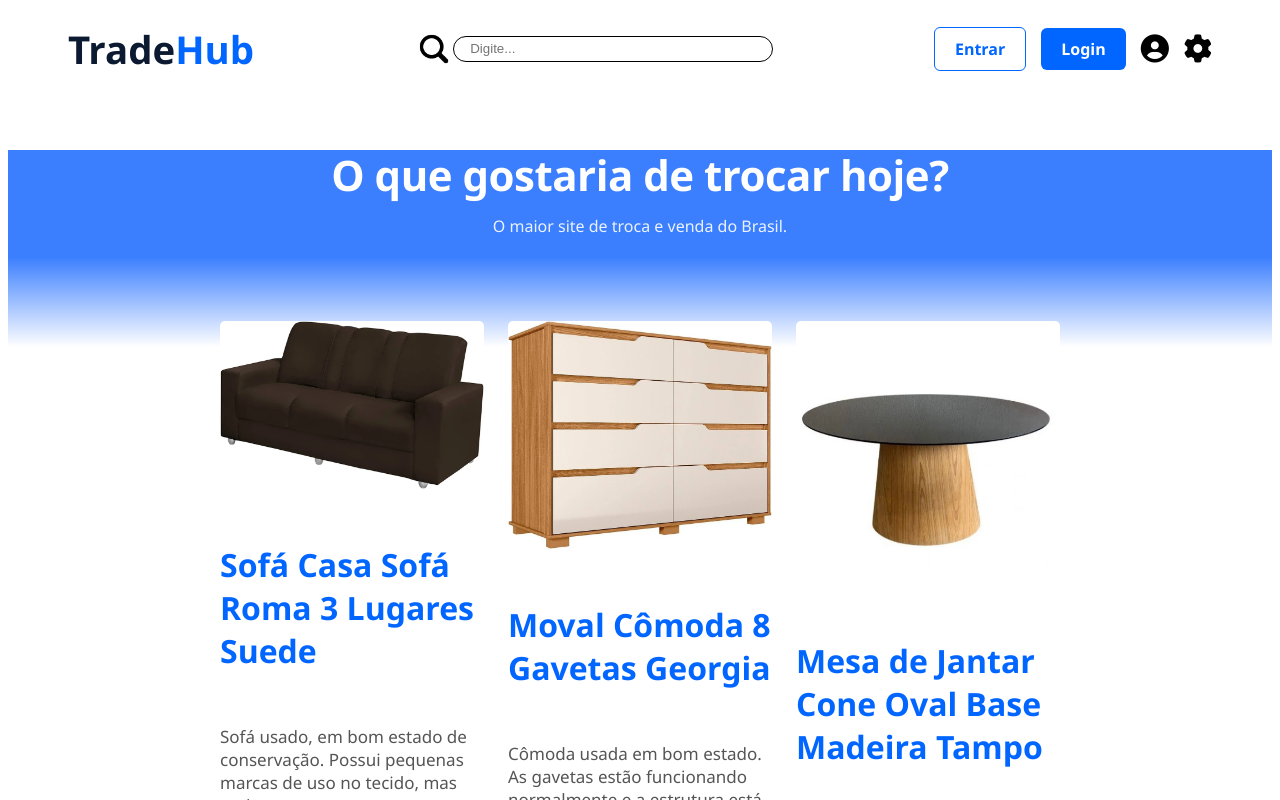
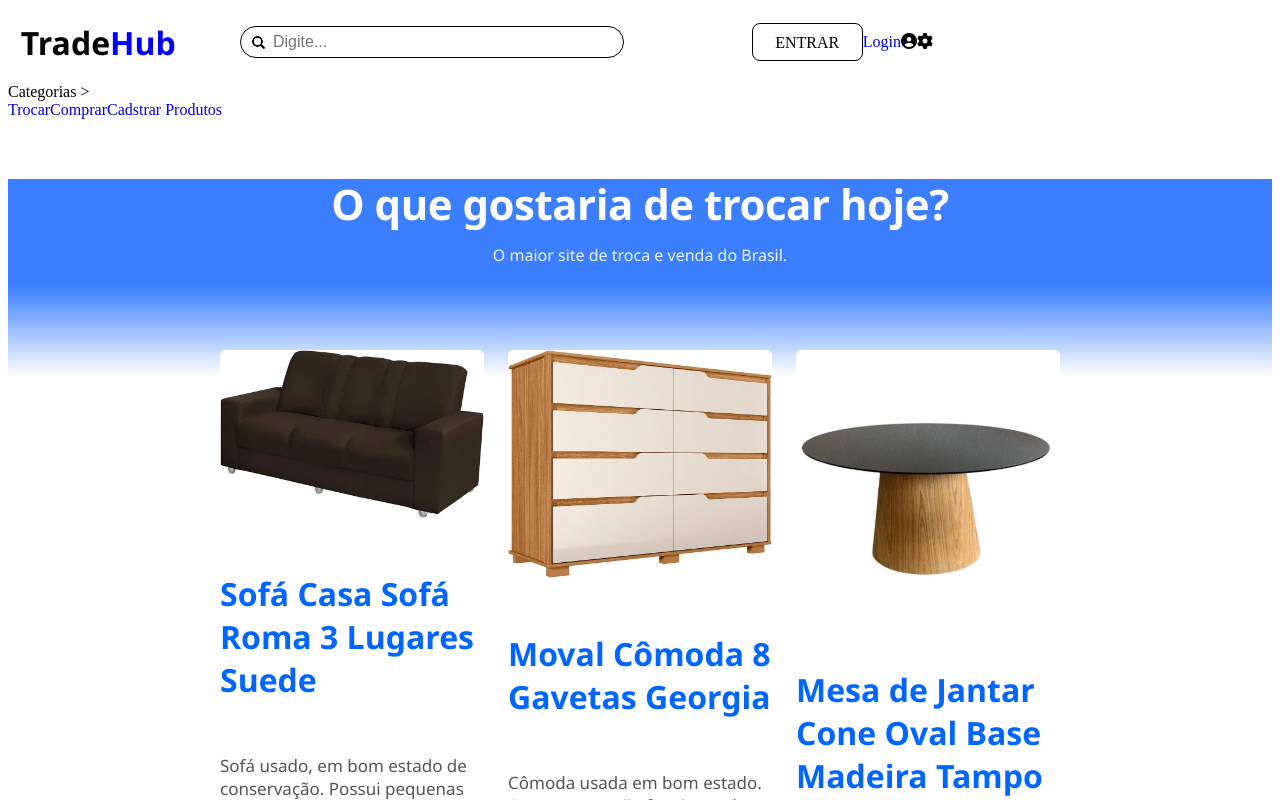
Before and after one commit to Hackathon-Trade-Hub/Trade-hub, a Vue app: page / in a window 1280 px wide. Shown: the top 800 px of the page. Built offline with nearby package versions, Linux system fonts and the light colour scheme.

Commit message:
Começo do header

```diff
--- a/src/components/Header.vue
+++ b/src/components/Header.vue
@@ -1,20 +1,32 @@
 <template>
     <header>
+        <div class="header-top">
             <div class="logo">
                 <RouterLink to="/">Trade<span>Hub</span></RouterLink>
             </div>
 
             <div class="pesquisa">
-            <img src="../../public/images/lupa.png">
+                <img src="../../public/images/lupa.png" alt="lupa">
                 <input type="text" placeholder="Digite...">
             </div>
 
             <div class="botoes">
-            <RouterLink to="/entrar" class="entrar">Entrar</RouterLink>
+                <RouterLink to="/entrar" class="entrar">ENTRAR</RouterLink>
                 <RouterLink to="/registrar" class="login">Login</RouterLink>
                 <i class="fa-solid fa-circle-user"></i>
                 <i class="fa-solid fa-gear"></i>
                 <link rel="stylesheet" href="https://cdnjs.cloudflare.com/ajax/libs/font-awesome/6.5.1/css/all.min.css">
+            </div>
+        </div>
+        <div class="header-bottom">
+            <nav>
+                <div>
+                    Categorias <span>></span>
+                </div>
+                <RouterLink to="#">Trocar</RouterLink>
+                <RouterLink to="#">Comprar</RouterLink>
+                <RouterLink to="#">Cadstrar Produtos</RouterLink>
+            </nav>
         </div>
     </header>
 </template>
@@ -28,70 +40,62 @@ export default {
 </script>
 
 <style scoped>
-header {
-    background-color: #ffffff;
-    font-family: 'Segoe UI', Tahoma, Geneva, Verdana, sans-serif;
-    padding: 15px 60px;
+* {
+    text-decoration: none;
+}
+
+
+.header-top {
     display: flex;
-    justify-content: space-between;
+    margin: 1vw 0 1.5vw 1vw;
     align-items: center;
 }
+
+.logo {
+    font-size: 2rem;
+    font-family: 'Segoe UI', Tahoma, Geneva, Verdana, sans-serif;
+    font-weight: 600;
+}
+
 .logo a {
-    font-size: 3vw;
-    font-weight: 700;
-    color: #0b1a30;
-    text-decoration: none;
+    color: black;
 }
+
 .logo a span {
-    color: #0066ff;
+    color: blue;
 }
+
 .pesquisa {
+    position: relative;
     display: flex;
     align-items: center;
+    margin-left: 5vw;
 }
+
+.pesquisa input {
+    width: 30vw;
+    height: 2.5vw;
+    padding-left: 2.5vw;
+    border: 1px solid black;
+    border-radius: 16px;
+    font-size: 1rem;
+}
+
 .pesquisa img {
-    width: 3vw;
-    height: 3vw;
+    position: absolute;
+    left: 0.8vw;
+    width: 1.3vw;
+    height: 1.3vw;
 }
-.pesquisa input{
-    border-radius: 30px;
+
+.botoes {
+    margin-left: 10vw;
+}
+
+.entrar{
     border: 1px solid black;
-    padding: 4px 16px;
-    height: 2vw;
-    width: 25vw;
-}
-.botoes {
-    display: flex;
-    align-items: center;
-    gap: 15px;
-}
-.entrar {
-    color: #0066ff;
-    font-weight: 600;
-    padding: 8px 16px;
-    text-decoration: none;
-    border: 1px solid #0066ff;
-    padding: 10px 20px;
-    border-radius: 6px;
-    transition: 0.3s;
-}
-.entrar:hover {
-    background: #f5f5f5;
-}
-.login {
-    background-color: #0066ff;
-    color: #ffffff;
-    font-weight: 600;
-    padding: 10px 20px;
-    border-radius: 6px;
-    text-decoration: none;
-    transition: 0.3s;
-}
-.login:hover {
-    background-color: #004ecc;
-}
-i{
-    font-size: 2.2vw;
-    cursor: pointer;
+    color: black;
+    border-radius: 8px;
+    padding: 0.75vw 1.75vw;
 }
 </style>
```
Lines whose indentation alone changed are shown as unchanged.
